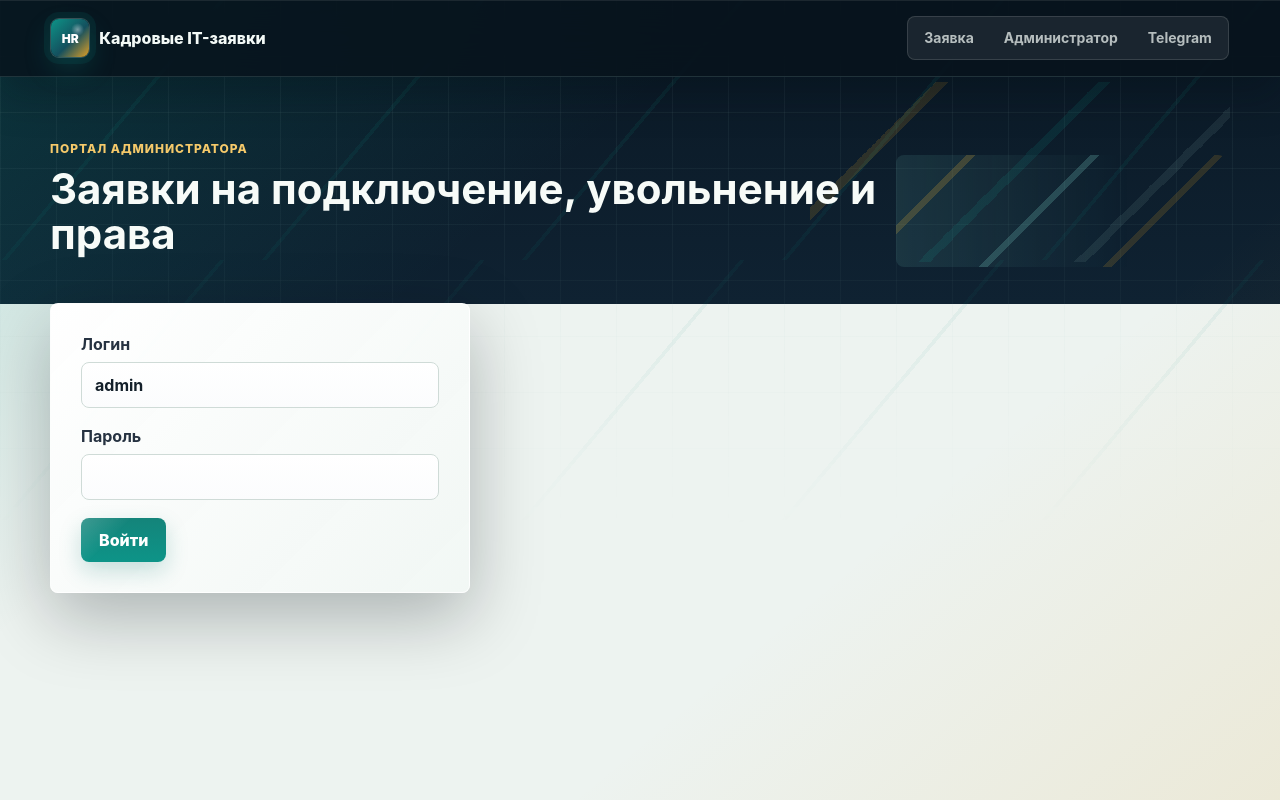
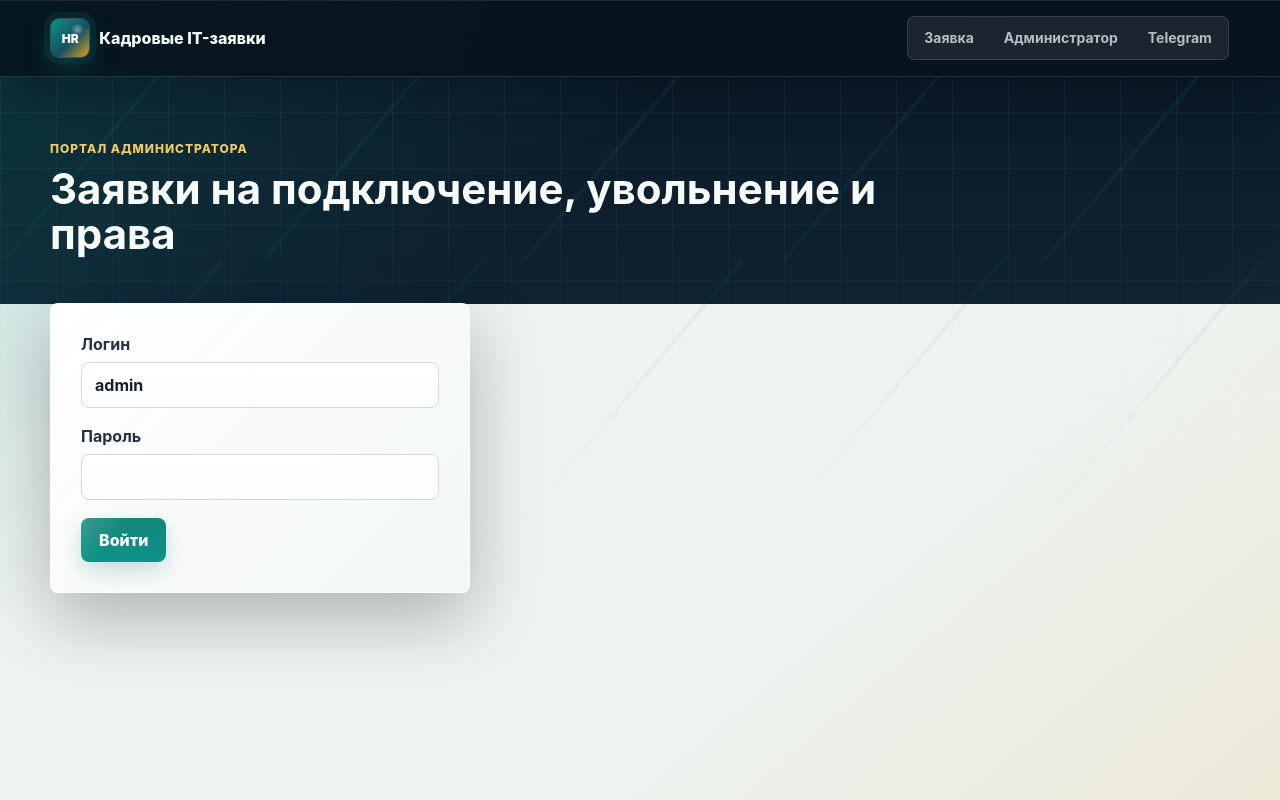
Before and after one commit to tyutyunnik-yuriy/user-onboarding-portal, a website: page public/admin.html in a window 1280 px wide. Drawn offline with Linux system fonts and the light colour scheme; no server answers.

Commit message:
Remove distracting hero artwork

```diff
--- a/public/admin.html
+++ b/public/admin.html
@@ -4,7 +4,7 @@
     <meta charset="utf-8" />
     <meta name="viewport" content="width=device-width, initial-scale=1" />
     <title>Портал администратора</title>
-    <link rel="stylesheet" href="/styles.css?v=dark-clean-20260907" />
+    <link rel="stylesheet" href="/styles.css?v=dark-clean-no-art-20260907" />
   </head>
   <body>
     <header class="topbar">
--- a/public/styles.css
+++ b/public/styles.css
@@ -59,22 +59,6 @@ body::before {
     linear-gradient(130deg, transparent 0 46%, rgba(13, 148, 136, 0.13) 46% 47%, transparent 47% 100%);
   background-size: 56px 56px, 56px 56px, 260px 260px;
   mask-image: linear-gradient(180deg, #000 0%, rgba(0, 0, 0, 0.54) 34%, transparent 66%);
-}
-
-body::after {
-  content: "";
-  position: fixed;
-  top: 82px;
-  right: max(18px, calc((100vw - 1180px) / 2));
-  z-index: -1;
-  width: min(420px, 36vw);
-  height: 180px;
-  pointer-events: none;
-  background:
-    linear-gradient(135deg, transparent 0 21%, rgba(224, 160, 39, 0.22) 21% 23%, transparent 23% 100%),
-    linear-gradient(135deg, transparent 0 48%, rgba(13, 148, 136, 0.2) 48% 50%, transparent 50% 100%),
-    linear-gradient(135deg, transparent 0 74%, rgba(145, 188, 183, 0.16) 74% 76%, transparent 76% 100%);
-  opacity: 0.72;
 }
 
 button,
@@ -174,23 +158,6 @@ nav a:hover {
   align-items: end;
   margin-bottom: 18px;
   padding: 18px 0 28px;
-}
-
-.intro::before {
-  content: "";
-  position: absolute;
-  right: 4px;
-  bottom: 18px;
-  width: min(330px, 28vw);
-  height: 112px;
-  pointer-events: none;
-  background:
-    linear-gradient(90deg, rgba(130, 222, 211, 0.2), transparent 72%),
-    linear-gradient(135deg, transparent 0 16%, rgba(224, 160, 39, 0.42) 16% 18%, transparent 18% 100%),
-    linear-gradient(135deg, transparent 0 44%, rgba(130, 222, 211, 0.38) 44% 46%, transparent 46% 100%),
-    linear-gradient(135deg, transparent 0 72%, rgba(224, 160, 39, 0.28) 72% 74%, transparent 74% 100%);
-  border-radius: var(--radius);
-  opacity: 0.58;
 }
 
 .intro.compact {
```
Also changed, not shown: public/index.html (+1 -1 lines), public/telegram.html (+1 -1 lines).
